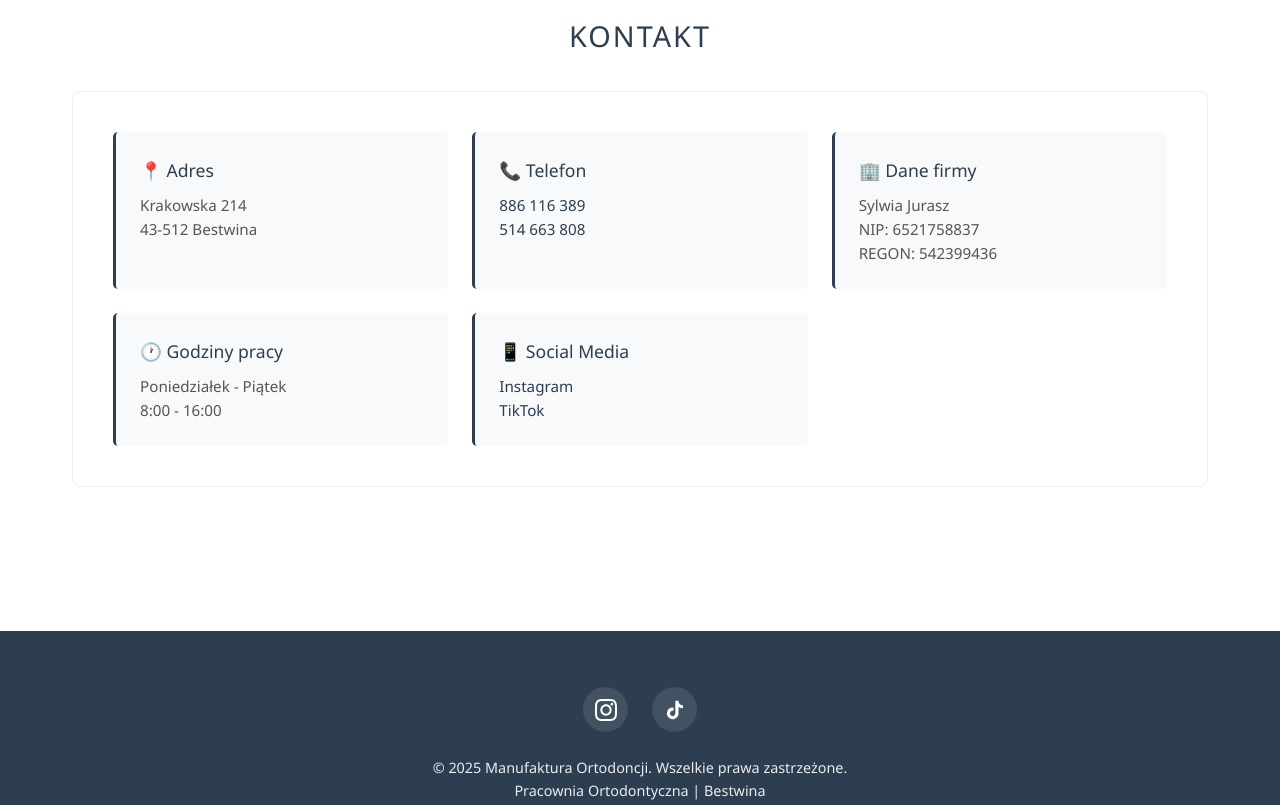
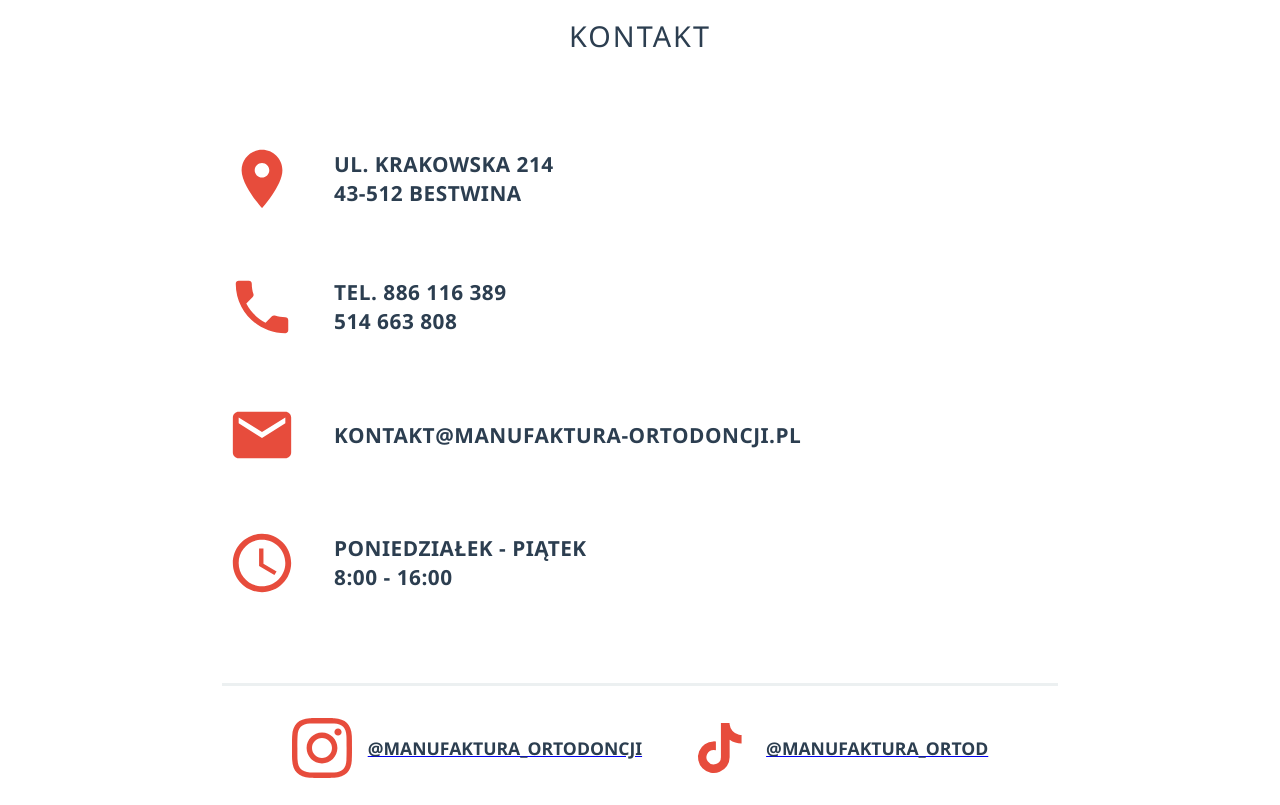
Before and after one commit to SylwiaJur/manufakturaortodoncij, a plain HTML site: page index.html in a window 1280 px wide. Shown: the part 2440-3245 px from the top of the page. Drawn offline with Linux system fonts and the light colour scheme.

Commit message:
Update index.html

```diff
--- a/index.html
+++ b/index.html
@@ -283,44 +283,98 @@
             color: #2c3e50;
         }
 
-        /* Contact Section */
+        /* Contact Section - Stile Orto-Landia */
         .contact-info {
             background: white;
-            padding: 2.5rem;
-            border-radius: 8px;
-            border: 1px solid #ecf0f1;
-            display: grid;
-            grid-template-columns: repeat(auto-fit, minmax(250px, 1fr));
-            gap: 1.5rem;
+            padding: 3rem 2rem;
+            display: flex;
+            flex-direction: column;
+            gap: 3rem;
+            max-width: 900px;
+            margin: 0 auto;
         }
 
         .contact-item {
-            padding: 1.5rem;
-            background: #f8f9fa;
-            border-radius: 5px;
-            border-left: 3px solid #2c3e50;
+            display: flex;
+            align-items: center;
+            gap: 2rem;
+            padding: 0;
+            background: transparent;
+            border: none;
+            border-radius: 0;
         }
 
-        .contact-item h3 {
-            color: #2c3e50;
-            margin-bottom: 0.5rem;
-            font-size: 1.1rem;
-            font-weight: 500;
+        .contact-icon {
+            width: 80px;
+            height: 80px;
+            min-width: 80px;
+            display: flex;
+            align-items: center;
+            justify-content: center;
+            background: transparent;
         }
 
-        .contact-item p {
-            color: #555;
-            font-size: 0.95rem;
+        .contact-icon svg {
+            width: 70px;
+            height: 70px;
+            fill: #e74c3c;
         }
 
-        .contact-item a {
+        .contact-text {
+            flex: 1;
+        }
+
+        .contact-text h3 {
+            display: none;
+        }
+
+        .contact-text p {
+            font-size: 1.3rem;
+            font-weight: 700;
+            color: #2c3e50;
+            line-height: 1.4;
+            margin: 0;
+            text-transform: uppercase;
+            letter-spacing: 0.5px;
+        }
+
+        .contact-text a {
             color: #2c3e50;
             text-decoration: none;
-            font-weight: 500;
+            font-weight: 700;
+            display: block;
         }
 
-        .contact-item a:hover {
-            text-decoration: underline;
+        .contact-text a:hover {
+            color: #e74c3c;
+        }
+
+        .social-contact {
+            display: flex;
+            gap: 3rem;
+            justify-content: center;
+            margin-top: 2rem;
+            padding-top: 2rem;
+            border-top: 3px solid #ecf0f1;
+        }
+
+        .social-contact-item {
+            display: flex;
+            align-items: center;
+            gap: 1rem;
+        }
+
+        .social-contact-item svg {
+            width: 60px;
+            height: 60px;
+            fill: #e74c3c;
+        }
+
+        .social-contact-item span {
+            font-size: 1.1rem;
+            font-weight: 700;
+            color: #2c3e50;
+            text-transform: uppercase;
         }
 
         /* Footer */
@@ -397,6 +451,31 @@
 
             .slide img {
                 max-height: 280px;
+            }
+
+            .contact-item {
+                flex-direction: column;
+                text-align: center;
+                gap: 1rem;
+            }
+
+            .contact-icon svg {
+                width: 60px;
+                height: 60px;
+            }
+
+            .contact-text p {
+                font-size: 1.1rem;
+            }
+
+            .social-contact {
+                flex-direction: column;
+                gap: 2rem;
+            }
+
+            .social-contact-item {
+                flex-direction: column;
+                text-align: center;
             }
         }
 
@@ -563,31 +642,67 @@
             <h2>Kontakt</h2>
             <div class="contact-info">
                 <div class="contact-item">
-                    <h3>📍 Adres</h3>
-                    <p>Krakowska 214<br>43-512 Bestwina</p>
+                    <div class="contact-icon">
+                        <svg viewBox="0 0 24 24" xmlns="http://www.w3.org/2000/svg">
+                            <path d="M12 2C8.13 2 5 5.13 5 9c0 5.25 7 13 7 13s7-7.75 7-13c0-3.87-3.13-7-7-7zm0 9.5c-1.38 0-2.5-1.12-2.5-2.5s1.12-2.5 2.5-2.5 2.5 1.12 2.5 2.5-1.12 2.5-2.5 2.5z"/>
+                        </svg>
+                    </div>
+                    <div class="contact-text">
+                        <p>UL. KRAKOWSKA 214<br>43-512 BESTWINA</p>
+                    </div>
                 </div>
+
                 <div class="contact-item">
-                    <h3>📞 Telefon</h3>
-                    <p><a href="tel:886116389">886 116 389</a><br>
-                    <a href="tel:514663808">514 663 808</a></p>
+                    <div class="contact-icon">
+                        <svg viewBox="0 0 24 24" xmlns="http://www.w3.org/2000/svg">
+                            <path d="M6.62 10.79c1.44 2.83 3.76 5.14 6.59 6.59l2.2-2.2c.27-.27.67-.36 1.02-.24 1.12.37 2.33.57 3.57.57.55 0 1 .45 1 1V20c0 .55-.45 1-1 1-9.39 0-17-7.61-17-17 0-.55.45-1 1-1h3.5c.55 0 1 .45 1 1 0 1.25.2 2.45.57 3.57.11.35.03.74-.25 1.02l-2.2 2.2z"/>
+                        </svg>
+                    </div>
+                    <div class="contact-text">
+                        <p>
+                            <a href="tel:886116389">TEL. 886 116 389</a>
+                            <a href="tel:514663808">514 663 808</a>
+                        </p>
+                    </div>
                 </div>
+
                 <div class="contact-item">
-                    <h3>🏢 Dane firmy</h3>
-                    <p>Sylwia Jurasz<br>
-                    NIP: 6521758837<br>
-                    REGON: 542399436</p>
+                    <div class="contact-icon">
+                        <svg viewBox="0 0 24 24" xmlns="http://www.w3.org/2000/svg">
+                            <path d="M20 4H4c-1.1 0-1.99.9-1.99 2L2 18c0 1.1.9 2 2 2h16c1.1 0 2-.9 2-2V6c0-1.1-.9-2-2-2zm0 4l-8 5-8-5V6l8 5 8-5v2z"/>
+                        </svg>
+                    </div>
+                    <div class="contact-text">
+                        <p>KONTAKT@MANUFAKTURA-ORTODONCJI.PL</p>
+                    </div>
                 </div>
+
                 <div class="contact-item">
-                    <h3>🕐 Godziny pracy</h3>
-                    <p>Poniedziałek - Piątek<br>
-                    8:00 - 16:00</p>
+                    <div class="contact-icon">
+                        <svg viewBox="0 0 24 24" xmlns="http://www.w3.org/2000/svg">
+                            <path d="M11.99 2C6.47 2 2 6.48 2 12s4.47 10 9.99 10C17.52 22 22 17.52 22 12S17.52 2 11.99 2zM12 20c-4.42 0-8-3.58-8-8s3.58-8 8-8 8 3.58 8 8-3.58 8-8 8z"/>
+                            <path d="M12.5 7H11v6l5.25 3.15.75-1.23-4.5-2.67z"/>
+                        </svg>
+                    </div>
+                    <div class="contact-text">
+                        <p>PONIEDZIAŁEK - PIĄTEK<br>8:00 - 16:00</p>
+                    </div>
                 </div>
-                <div class="contact-item">
-                    <h3>📱 Social Media</h3>
-                    <p>
-                        <a href="https://www.instagram.com/manufaktura_ortodoncji/" target="_blank" rel="noopener noreferrer">Instagram</a><br>
-                        <a href="https://www.tiktok.com/@manufaktura_ortod" target="_blank" rel="noopener noreferrer">TikTok</a>
-                    </p>
+
+                <div class="social-contact">
+                    <a href="https://www.instagram.com/manufaktura_ortodoncji/" target="_blank" rel="noopener noreferrer" class="social-contact-item">
+                        <svg viewBox="0 0 24 24" xmlns="http://www.w3.org/2000/svg">
+                            <path d="M12 2.163c3.204 0 3.584.012 4.85.07 3.252.148 4.771 1.691 4.919 4.919.058 1.265.069 1.645.069 4.849 0 3.205-.012 3.584-.069 4.849-.149 3.225-1.664 4.771-4.919 4.919-1.266.058-1.644.07-4.85.07-3.204 0-3.584-.012-4.849-.07-3.26-.149-4.771-1.699-4.919-4.92-.058-1.265-.07-1.644-.07-4.849 0-3.204.013-3.583.07-4.849.149-3.227 1.664-4.771 4.919-4.919 1.266-.057 1.645-.069 4.849-.069zm0-2.163c-3.259 0-3.667.014-4.947.072-4.358.2-6.78 2.618-6.98 6.98-.059 1.281-.073 1.689-.073 4.948 0 3.259.014 3.668.072 4.948.2 4.358 2.618 6.78 6.98 6.98 1.281.058 1.689.072 4.948.072 3.259 0 3.668-.014 4.948-.072 4.354-.2 6.782-2.618 6.979-6.98.059-1.28.073-1.689.073-4.948 0-3.259-.014-3.667-.072-4.947-.196-4.354-2.617-6.78-6.979-6.98-1.281-.059-1.69-.073-4.949-.073zm0 5.838c-3.403 0-6.162 2.759-6.162 6.162s2.759 6.163 6.162 6.163 6.162-2.759 6.162-6.163c0-3.403-2.759-6.162-6.162-6.162zm0 10.162c-2.209 0-4-1.79-4-4 0-2.209 1.791-4 4-4s4 1.791 4 4c0 2.21-1.791 4-4 4zm6.406-11.845c-.796 0-1.441.645-1.441 1.44s.645 1.44 1.441 1.44c.795 0 1.439-.645 1.439-1.44s-.644-1.44-1.439-1.44z"/>
+                        </svg>
+                        <span>@manufaktura_ortodoncji</span>
+                    </a>
+
+                    <a href="https://www.tiktok.com/@manufaktura_ortod" target="_blank" rel="noopener noreferrer" class="social-contact-item">
+                        <svg viewBox="0 0 24 24" xmlns="http://www.w3.org/2000/svg">
+                            <path d="M19.59 6.69a4.83 4.83 0 0 1-3.77-4.25V2h-3.45v13.67a2.89 2.89 0 0 1-5.2 1.74 2.89 2.89 0 0 1 2.31-4.64 2.93 2.93 0 0 1 .88.13V9.4a6.84 6.84 0 0 0-1-.05A6.33 6.33 0 0 0 5 20.1a6.34 6.34 0 0 0 10.86-4.43v-7a8.16 8.16 0 0 0 4.77 1.52v-3.4a4.85 4.85 0 0 1-1-.1z"/>
+                        </svg>
+                        <span>@manufaktura_ortod</span>
+                    </a>
                 </div>
             </div>
         </section>
```
